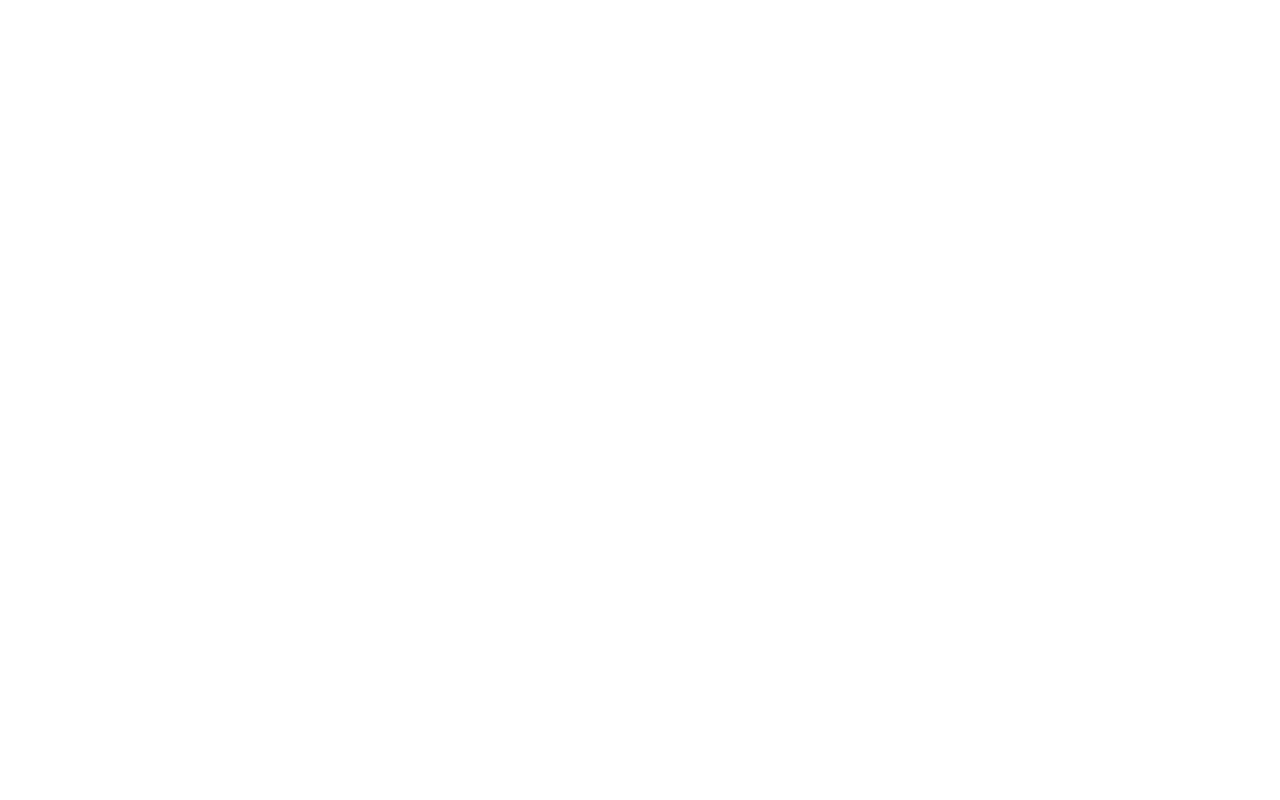
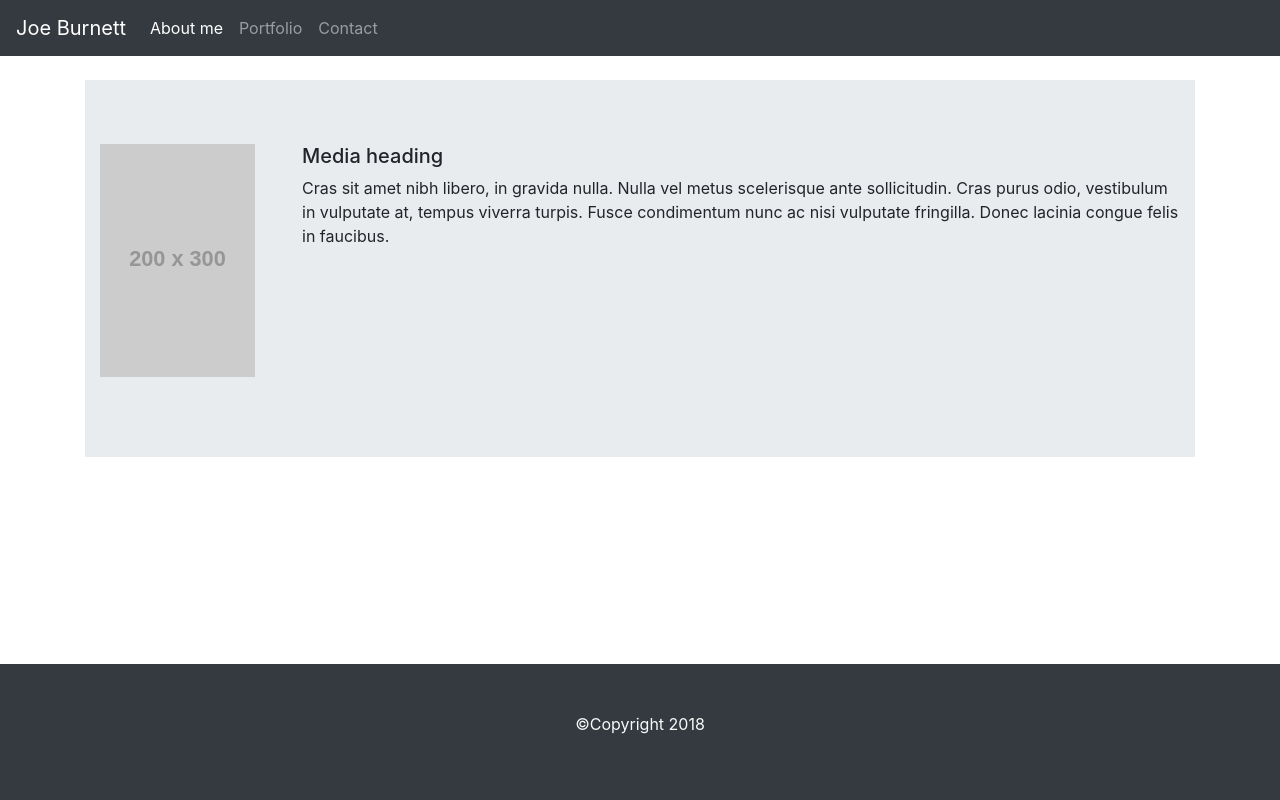
Before and after one commit to burnit66/Bootstrap-Portfolio, a plain HTML site: page index.html in a window 1280 px wide. Drawn offline with nearby package versions, Linux system fonts and the light colour scheme; placeholder pictures from the web are drawn by us.

Commit message:
V1 index

```diff
--- a/index.html
+++ b/index.html
@@ -6,6 +6,8 @@
     <meta name="viewport" content="width=device-width, initial-scale=1.0">
     <meta http-equiv="X-UA-Compatible" content="ie=edge">
     <title>Bootstrap Portfolio</title>
+    <link rel="stylesheet" href="https://stackpath.bootstrapcdn.com/bootstrap/4.1.3/css/bootstrap.min.css" integrity="sha384-MCw98/SFnGE8fJT3GXwEOngsV7Zt27NXFoaoApmYm81iuXoPkFOJwJ8ERdknLPMO"
+        crossorigin="anonymous">
     <script src="https://code.jquery.com/jquery-3.3.1.slim.min.js" integrity="sha384-q8i/X+965DzO0rT7abK41JStQIAqVgRVzpbzo5smXKp4YfRvH+8abtTE1Pi6jizo"
         crossorigin="anonymous"></script>
     <script src="https://cdnjs.cloudflare.com/ajax/libs/popper.js/1.14.3/umd/popper.min.js" integrity="sha384-ZMP7rVo3mIykV+2+9J3UJ46jBk0WLaUAdn689aCwoqbBJiSnjAK/l8WvCWPIPm49"
@@ -16,6 +18,54 @@
 
 <body>
 
+    <nav class="navbar navbar-expand-lg navbar-dark bg-dark">
+        <a class="navbar-brand" href="#">Joe Burnett</a>
+        <button class="navbar-toggler" type="button" data-toggle="collapse" data-target="#navbarNavDropdown" aria-controls="navbarNavDropdown"
+            aria-expanded="false" aria-label="Toggle navigation">
+            <span class="navbar-toggler-icon"></span>
+        </button>
+        <div class="collapse navbar-collapse" id="navbarNavDropdown">
+            <ul class="navbar-nav">
+                <li class="nav-item active">
+                    <a class="nav-link" href="index.html">About me
+                        <span class="sr-only">(current)</span>
+                    </a>
+                </li>
+                <li class="nav-item">
+                    <a class="nav-link" href="portfolio.html">Portfolio</a>
+                </li>
+                <li class="nav-item">
+                    <a class="nav-link" href="contact.html">Contact</a>
+                </li>
+            </ul>
+        </div>
+    </nav>
+
+    <div class="container mx-auto">
+        <div class="row">
+            <div class="col-12">
+                <div class="jumbotron jumbotron-fluid mt-4">
+                    <div class="container">
+                        <div class="row media">
+                            <img class="col-sm-12 col-md-2 mr-3 pb-3" src="http://placehold.it/200x300" alt="Generic placeholder image">
+                            <div class="media-body px-3">
+                                <h5 class="mt-0">Media heading</h5>
+                                Cras sit amet nibh libero, in gravida nulla. Nulla vel metus scelerisque ante sollicitudin. Cras purus odio, vestibulum in
+                                vulputate at, tempus viverra turpis. Fusce condimentum nunc ac nisi vulputate fringilla.
+                                Donec lacinia congue felis in faucibus.
+                            </div>
+                        </div>
+                    </div>
+                </div>
+            </div>
+        </div>
+    </div>
+
+    <div class="row bg-dark fixed-bottom">
+        <div class="col-12">
+            <p class="text-center text-light py-5">&copy;Copyright 2018</p>
+        </div>
+    </div>
 </body>
 
 </html>
```
